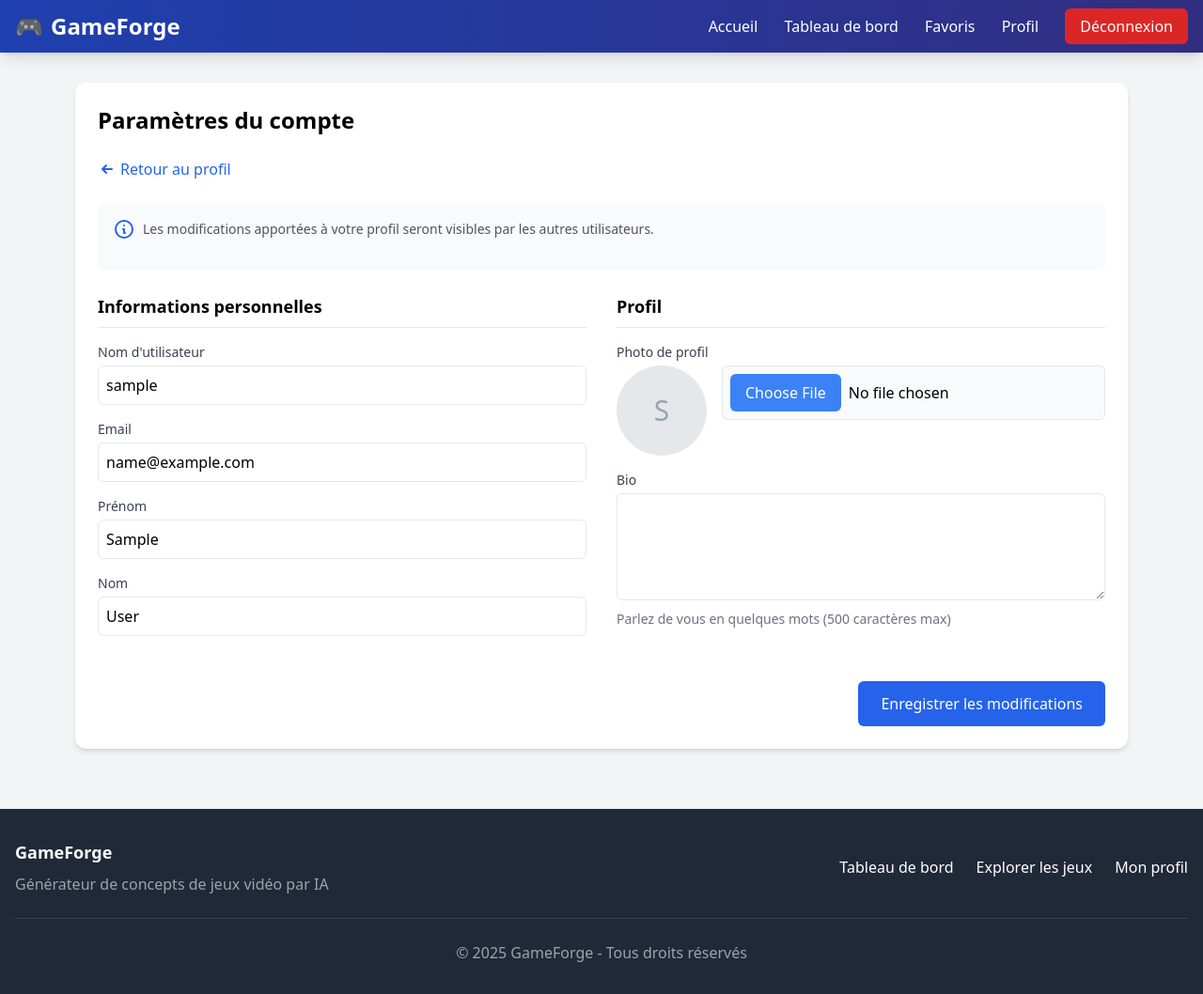
After one commit to JHanslik/gameGenerator, a Django app: page /users/account-settings/ in a window 1280 px wide. The commit adds this page. Shown: the whole page at 94% size. Run offline with Django 5.2, Linux system fonts and the light colour scheme; the visitor is signed in with stand-in values (Sample User, id 1); some libraries are stand-ins or nearby versions.

Commit message:
modification profile

```diff
--- /dev/null
+++ b/static/css/account_settings.css
@@ -0,0 +1,84 @@
+/* Styles pour la page des paramètres du compte */
+
+.account-settings-form {
+  animation: fadeIn 0.5s ease;
+}
+
+.account-settings-form label {
+  font-weight: 500;
+}
+
+.account-settings-form input[type="file"] {
+  border-radius: 0.375rem;
+  padding: 0.5rem;
+  width: 100%;
+  background-color: #f9fafb;
+  transition: all 0.3s ease;
+}
+
+.account-settings-form input[type="file"]:hover {
+  background-color: #f3f4f6;
+}
+
+.upload-container {
+  flex-grow: 1;
+}
+
+/* Amélioration de l'apparence des inputs de type file */
+input[type="file"]::-webkit-file-upload-button {
+  background-color: #3b82f6;
+  color: white;
+  border: none;
+  padding: 0.5rem 1rem;
+  border-radius: 0.375rem;
+  cursor: pointer;
+  margin-right: 0.5rem;
+  transition: background-color 0.3s ease;
+}
+
+input[type="file"]::-webkit-file-upload-button:hover {
+  background-color: #2563eb;
+}
+
+/* Notification de sauvegarde réussie */
+.save-notification {
+  position: fixed;
+  bottom: 1rem;
+  right: 1rem;
+  background-color: #10b981;
+  color: white;
+  padding: 1rem;
+  border-radius: 0.5rem;
+  box-shadow: 0 4px 6px rgba(0, 0, 0, 0.1);
+  animation: slideIn 0.3s ease-out;
+  z-index: 50;
+}
+
+@keyframes slideIn {
+  from {
+    transform: translateY(100%);
+    opacity: 0;
+  }
+  to {
+    transform: translateY(0);
+    opacity: 1;
+  }
+}
+
+/* Style focus amélioré pour les inputs */
+.account-settings-form input:focus,
+.account-settings-form textarea:focus {
+  box-shadow: 0 0 0 3px rgba(59, 130, 246, 0.25);
+  border-color: #3b82f6;
+}
+
+/* Responsive */
+@media (max-width: 768px) {
+  .account-settings-form .grid {
+    display: block;
+  }
+
+  .account-settings-form > div:not(:last-child) {
+    margin-bottom: 2rem;
+  }
+}
--- /dev/null
+++ b/static/css/style.css
@@ -0,0 +1,77 @@
+/* Styles globaux pour GameForge */
+
+/* Animations de base */
+@keyframes fadeIn {
+  from {
+    opacity: 0;
+  }
+  to {
+    opacity: 1;
+  }
+}
+
+/* Personnalisation des formulaires */
+.form-input:focus-visible {
+  outline: none;
+}
+
+/* Styles personnalisés pour les boutons */
+.btn-hover-effect {
+  transition: all 0.3s ease;
+}
+
+.btn-hover-effect:hover {
+  transform: translateY(-2px);
+  box-shadow: 0 4px 6px rgba(0, 0, 0, 0.1);
+}
+
+/* Effet de survol sur les cartes */
+.card-hover {
+  transition: all 0.3s ease;
+}
+
+.card-hover:hover {
+  transform: translateY(-5px);
+  box-shadow: 0 10px 15px rgba(0, 0, 0, 0.1);
+}
+
+/* Effet de transition pour les liens */
+a {
+  transition: all 0.2s ease;
+}
+
+/* Spinner pour les chargements */
+.spinner {
+  animation: spin 1s linear infinite;
+}
+
+@keyframes spin {
+  from {
+    transform: rotate(0deg);
+  }
+  to {
+    transform: rotate(360deg);
+  }
+}
+
+/* Classes d'utilité pour les espacements et ombres */
+.shadow-hover {
+  transition: box-shadow 0.3s ease;
+}
+
+.shadow-hover:hover {
+  box-shadow: 0 8px 15px rgba(0, 0, 0, 0.1);
+}
+
+/* Classes d'animation pour les notifications */
+.alert-animation {
+  animation: fadeIn 0.3s ease-out;
+}
+
+/* Styles responsifs personnalisés */
+@media (max-width: 640px) {
+  .container-mobile {
+    padding-left: 1rem;
+    padding-right: 1rem;
+  }
+}
--- /dev/null
+++ b/static/js/account_settings.js
@@ -0,0 +1,90 @@
+// Script pour la page des paramètres du compte
+
+document.addEventListener("DOMContentLoaded", function () {
+  // Gestion de l'upload de fichier
+  const avatarInput = document.querySelector('input[type="file"]');
+  if (avatarInput) {
+    avatarInput.addEventListener("change", function () {
+      if (this.files && this.files[0]) {
+        const fileSize = this.files[0].size / 1024 / 1024; // en MB
+
+        // Vérifier la taille du fichier (max 5MB)
+        if (fileSize > 5) {
+          alert("La taille du fichier ne doit pas dépasser 5MB.");
+          this.value = "";
+          return;
+        }
+
+        // Prévisualisation de l'image
+        const file = this.files[0];
+        const fileReader = new FileReader();
+
+        fileReader.onload = function (e) {
+          // Chercher l'image ou créer un élément si c'est la première upload
+          let avatarPreview = document.querySelector(".flex.items-start.mb-2 img");
+          let avatarContainer = document.querySelector(".flex.items-start.mb-2");
+
+          if (avatarPreview) {
+            // Mettre à jour l'image existante
+            avatarPreview.src = e.target.result;
+          } else {
+            // Remplacer le div par une image
+            const placeholderDiv = document.querySelector(".flex.items-start.mb-2 div.rounded-full");
+
+            if (placeholderDiv && avatarContainer) {
+              // Créer une nouvelle image
+              const newImage = document.createElement("img");
+              newImage.src = e.target.result;
+              newImage.alt = "Avatar Preview";
+              newImage.className = "w-24 h-24 rounded-full object-cover mr-4";
+
+              // Remplacer le div par l'image
+              avatarContainer.replaceChild(newImage, placeholderDiv);
+            }
+          }
+        };
+
+        fileReader.readAsDataURL(file);
+      }
+    });
+  }
+
+  // Animation de notification après sauvegarde réussie
+  const showSaveSuccess = () => {
+    // Vérifier si un message de succès existe dans la page
+    const messages = document.querySelectorAll(".bg-green-100");
+
+    if (messages.length > 0) {
+      // Faire défiler vers le haut pour voir le message
+      window.scrollTo({ top: 0, behavior: "smooth" });
+
+      // Ajouter une classe d'animation
+      messages.forEach((message) => {
+        message.classList.add("alert-animation");
+      });
+    }
+  };
+
+  // Exécuter au chargement de la page
+  showSaveSuccess();
+
+  // Gestion du formulaire
+  const form = document.querySelector(".account-settings-form");
+  if (form) {
+    form.addEventListener("submit", function () {
+      const submitBtn = this.querySelector('button[type="submit"]');
+
+      // Désactiver le bouton et montrer un état de chargement
+      if (submitBtn) {
+        submitBtn.disabled = true;
+        submitBtn.innerHTML = `
+                    <svg class="animate-spin -ml-1 mr-2 h-4 w-4 text-white inline-block" xmlns="http://www.w3.org/2000/svg" fill="none" viewBox="0 0 24 24">
+                        <circle class="opacity-25" cx="12" cy="12" r="10" stroke="currentColor" stroke-width="4"></circle>
+                        <path class="opacity-75" fill="currentColor" d="M4 12a8 8 0 018-8V0C5.373 0 0 5.373 0 12h4zm2 5.291A7.962 7.962 0 014 12H0c0 3.042 1.135 5.824 3 7.938l3-2.647z"></path>
+                    </svg>
+                    Enregistrement...
+                `;
+      }
+    });
+  }
+});
--- /dev/null
+++ b/templates/users/account_settings.html
@@ -0,0 +1,110 @@
+{% extends 'base.html' %} {% load static %} {% block title %}Paramètres du compte | GameForge{% endblock %} {% block extra_css %}
+<link rel="stylesheet" href="{% static 'css/account_settings.css' %}" />
+{% endblock %} {% block content %}
+<div class="bg-white rounded-xl shadow-md p-6 mb-8">
+  <h1 class="text-2xl font-bold mb-6">Paramètres du compte</h1>
+
+  <div class="mb-6">
+    <a href="{% url 'users:profile' %}" class="text-blue-600 hover:text-blue-800 flex items-center">
+      <svg xmlns="http://www.w3.org/2000/svg" class="h-5 w-5 mr-1" viewBox="0 0 20 20" fill="currentColor">
+        <path
+          fill-rule="evenodd"
+          d="M9.707 14.707a1 1 0 01-1.414 0l-4-4a1 1 0 010-1.414l4-4a1 1 0 011.414 1.414L7.414 9H15a1 1 0 110 2H7.414l2.293 2.293a1 1 0 010 1.414z"
+          clip-rule="evenodd"
+        />
+      </svg>
+      Retour au profil
+    </a>
+  </div>
+
+  <div class="bg-gray-50 rounded-lg p-4 mb-6">
+    <div class="flex items-center mb-4">
+      <svg xmlns="http://www.w3.org/2000/svg" class="h-6 w-6 text-blue-600 mr-2" fill="none" viewBox="0 0 24 24" stroke="currentColor">
+        <path stroke-linecap="round" stroke-linejoin="round" stroke-width="2" d="M13 16h-1v-4h-1m1-4h.01M21 12a9 9 0 11-18 0 9 9 0 0118 0z" />
+      </svg>
+      <p class="text-sm text-gray-600">Les modifications apportées à votre profil seront visibles par les autres utilisateurs.</p>
+    </div>
+  </div>
+
+  <form method="POST" enctype="multipart/form-data" class="account-settings-form">
+    {% csrf_token %}
+
+    <div class="grid md:grid-cols-2 gap-8">
+      <div>
+        <h2 class="text-lg font-semibold mb-4 pb-2 border-b">Informations personnelles</h2>
+
+        <div class="mb-4">
+          <label for="{{ user_form.username.id_for_label }}" class="block text-sm font-medium text-gray-700 mb-1">Nom d'utilisateur</label>
+          {{ user_form.username }} {% if user_form.username.errors %}
+          <p class="mt-1 text-sm text-red-600">{{ user_form.username.errors|join:", " }}</p>
+          {% endif %}
+        </div>
+
+        <div class="mb-4">
+          <label for="{{ user_form.email.id_for_label }}" class="block text-sm font-medium text-gray-700 mb-1">Email</label>
+          {{ user_form.email }} {% if user_form.email.errors %}
+          <p class="mt-1 text-sm text-red-600">{{ user_form.email.errors|join:", " }}</p>
+          {% endif %}
+        </div>
+
+        <div class="mb-4">
+          <label for="{{ user_form.first_name.id_for_label }}" class="block text-sm font-medium text-gray-700 mb-1">Prénom</label>
+          {{ user_form.first_name }} {% if user_form.first_name.errors %}
+          <p class="mt-1 text-sm text-red-600">{{ user_form.first_name.errors|join:", " }}</p>
+          {% endif %}
+        </div>
+
+        <div class="mb-4">
+          <label for="{{ user_form.last_name.id_for_label }}" class="block text-sm font-medium text-gray-700 mb-1">Nom</label>
+          {{ user_form.last_name }} {% if user_form.last_name.errors %}
+          <p class="mt-1 text-sm text-red-600">{{ user_form.last_name.errors|join:", " }}</p>
+          {% endif %}
+        </div>
+      </div>
+
+      <div>
+        <h2 class="text-lg font-semibold mb-4 pb-2 border-b">Profil</h2>
+
+        <div class="mb-4">
+          <label for="{{ profile_form.avatar.id_for_label }}" class="block text-sm font-medium text-gray-700 mb-1">Photo de profil</label>
+
+          <div class="flex items-start mb-2">
+            {% if user.profile.avatar %}
+            <img src="{{ user.profile.avatar.url }}" alt="{{ user.username }}" class="w-24 h-24 rounded-full object-cover mr-4" />
+            {% else %}
+            <div class="w-24 h-24 rounded-full bg-gray-200 flex items-center justify-center mr-4">
+              <span class="text-3xl text-gray-400">{{ user.username|first|upper }}</span>
+            </div>
+            {% endif %}
+
+            <div class="upload-container">
+              {{ profile_form.avatar }} {% if profile_form.avatar.errors %}
+              <p class="mt-1 text-sm text-red-600">{{ profile_form.avatar.errors|join:", " }}</p>
+              {% endif %}
+            </div>
+          </div>
+        </div>
+
+        <div class="mb-4">
+          <label for="{{ profile_form.bio.id_for_label }}" class="block text-sm font-medium text-gray-700 mb-1">Bio</label>
+          {{ profile_form.bio }} {% if profile_form.bio.errors %}
+          <p class="mt-1 text-sm text-red-600">{{ profile_form.bio.errors|join:", " }}</p>
+          {% endif %}
+          <p class="mt-1 text-sm text-gray-500">Parlez de vous en quelques mots (500 caractères max)</p>
+        </div>
+      </div>
+    </div>
+
+    <div class="mt-8 flex justify-end">
+      <button
+        type="submit"
+        class="px-6 py-3 bg-blue-600 text-white rounded-md hover:bg-blue-700 focus:outline-none focus:ring-2 focus:ring-blue-500 focus:ring-offset-2"
+      >
+        Enregistrer les modifications
+      </button>
+    </div>
+  </form>
+</div>
+{% endblock %} {% block extra_js %}
+<script src="{% static 'js/account_settings.js' %}"></script>
+{% endblock %}
--- a/users/forms.py
+++ b/users/forms.py
@@ -1,6 +1,7 @@
 from django import forms
 from django.contrib.auth.forms import UserCreationForm, AuthenticationForm
 from django.contrib.auth.models import User
+from .models import Profile
 
 class RegisterForm(UserCreationForm):
     """Formulaire d'inscription personnalisé"""
@@ -32,3 +33,28 @@ class LoginForm(AuthenticationForm):
     password = forms.CharField(label="Mot de passe", widget=forms.PasswordInput(
         attrs={'class': 'w-full p-2 border rounded-md focus:outline-none focus:ring-2 focus:ring-blue-500'}
     ))
+
+class UserUpdateForm(forms.ModelForm):
+    """Formulaire de mise à jour des informations utilisateur"""
+    email = forms.EmailField(required=True, widget=forms.EmailInput(
+        attrs={'class': 'w-full p-2 border rounded-md focus:outline-none focus:ring-2 focus:ring-blue-500'}
+    ))
+
+    class Meta:
+        model = User
+        fields = ['username', 'email', 'first_name', 'last_name']
+        widgets = {
+            'username': forms.TextInput(attrs={'class': 'w-full p-2 border rounded-md focus:outline-none focus:ring-2 focus:ring-blue-500'}),
+            'first_name': forms.TextInput(attrs={'class': 'w-full p-2 border rounded-md focus:outline-none focus:ring-2 focus:ring-blue-500'}),
+            'last_name': forms.TextInput(attrs={'class': 'w-full p-2 border rounded-md focus:outline-none focus:ring-2 focus:ring-blue-500'}),
+        }
+
+class ProfileUpdateForm(forms.ModelForm):
+    """Formulaire de mise à jour du profil utilisateur"""
+    class Meta:
+        model = Profile
+        fields = ['bio', 'avatar']
+        widgets = {
+            'bio': forms.Textarea(attrs={'rows': 4, 'class': 'w-full p-2 border rounded-md focus:outline-none focus:ring-2 focus:ring-blue-500'}),
+            'avatar': forms.FileInput(attrs={'class': 'w-full p-2 border rounded-md focus:outline-none focus:ring-2 focus:ring-blue-500'})
+        }
--- a/users/urls.py
+++ b/users/urls.py
@@ -8,5 +8,6 @@ urlpatterns = [
     path('login/', views.login_view, name='login'),
     path('logout/', views.logout_view, name='logout'),
     path('profile/', views.profile_view, name='profile'),
+    path('account-settings/', views.account_settings_view, name='account_settings'),
     path('dashboard/', views.dashboard_view, name='dashboard'),
 ]
--- a/users/views.py
+++ b/users/views.py
@@ -2,7 +2,7 @@ from django.shortcuts import render, redirect
 from django.contrib.auth import login, authenticate, logout
 from django.contrib import messages
 from django.contrib.auth.decorators import login_required
-from .forms import RegisterForm, LoginForm
+from .forms import RegisterForm, LoginForm, UserUpdateForm, ProfileUpdateForm
 from games.models import Favorite
 
 # Create your views here.
@@ -56,8 +56,31 @@ def logout_view(request):
 
 @login_required
 def profile_view(request):
-    """Vue pour afficher et modifier le profil utilisateur"""
+    """Vue pour afficher le profil utilisateur"""
     return render(request, 'users/profile.html')
+
+@login_required
+def account_settings_view(request):
+    """Vue pour modifier les paramètres du compte utilisateur"""
+    if request.method == 'POST':
+        user_form = UserUpdateForm(request.POST, instance=request.user)
+        profile_form = ProfileUpdateForm(request.POST, request.FILES, instance=request.user.profile)
+
+        if user_form.is_valid() and profile_form.is_valid():
+            user_form.save()
+            profile_form.save()
+            messages.success(request, "Votre profil a été mis à jour avec succès !")
+            return redirect('users:profile')
+    else:
+        user_form = UserUpdateForm(instance=request.user)
+        profile_form = ProfileUpdateForm(instance=request.user.profile)
+
+    context = {
+        'user_form': user_form,
+        'profile_form': profile_form
+    }
+
+    return render(request, 'users/account_settings.html', context)
 
 @login_required
 def dashboard_view(request):
```
Also changed, not shown: templates/users/profile.html (+5 -2 lines).
